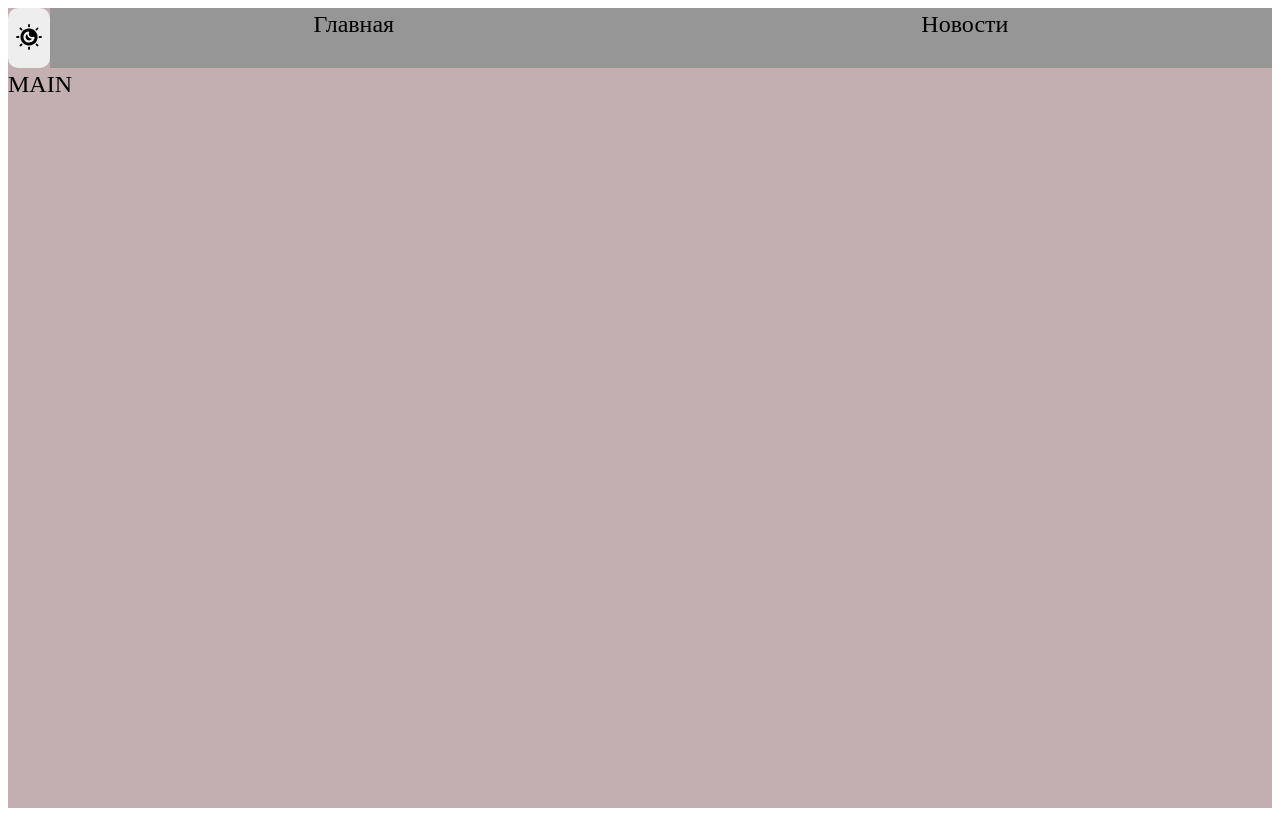
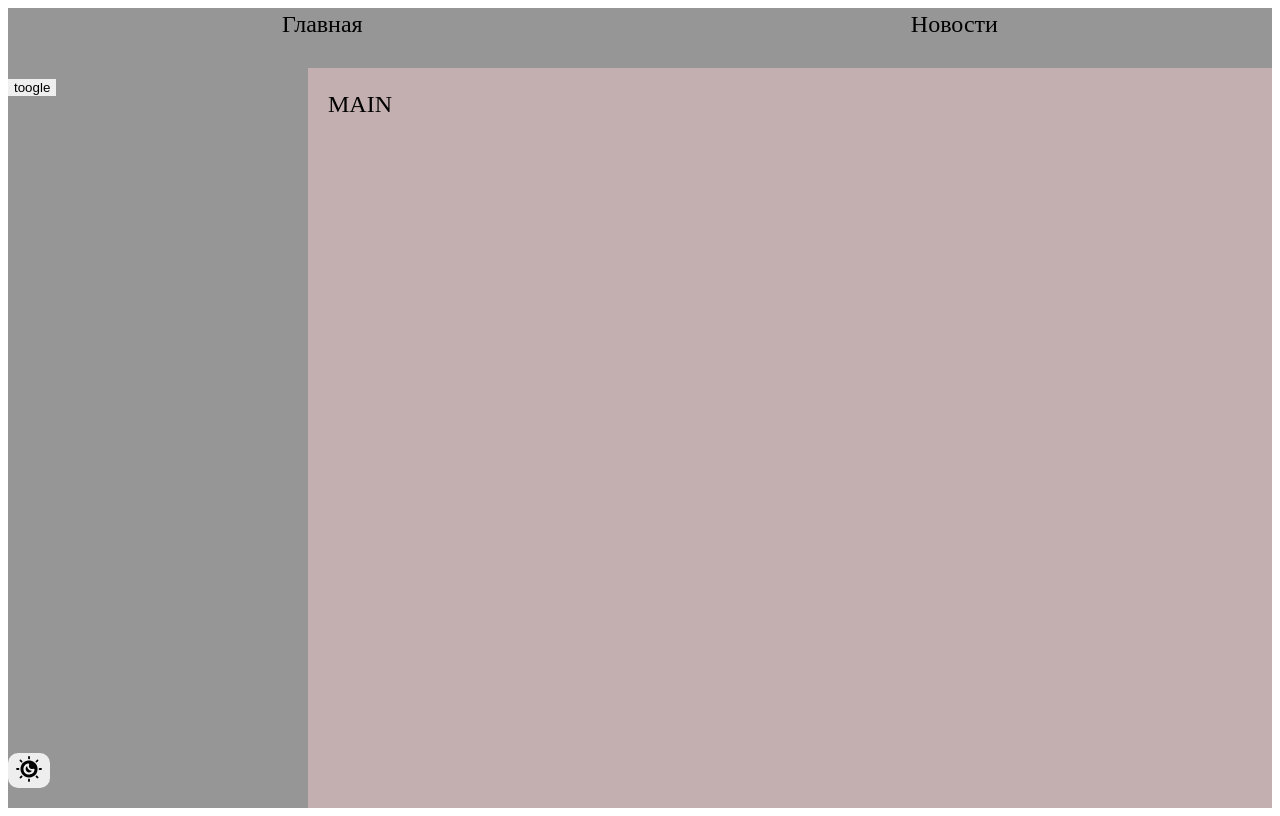
Before and after one commit to mintolime/blog, a React app: page / in a window 1280 px wide. Built offline with nearby package versions, Linux system fonts and the light colour scheme.

Commit message:
dev: added sideBar

```diff
--- a/package.json
+++ b/package.json
@@ -21,13 +21,13 @@
     "css-loader": "^6.6.0",
     "html-webpack-plugin": "^5.5.0",
     "mini-css-extract-plugin": "^2.5.3",
-    "sass": "^1.49.9",
+    "sass": "^1.69.5",
     "sass-loader": "^12.6.0",
     "style-loader": "^3.3.1",
     "ts-loader": "^9.2.6",
     "ts-node": "^10.5.0",
     "typescript": "^4.5.5",
-    "webpack": "^5.69.1",
+    "webpack": "^5.89.0",
     "webpack-cli": "^4.9.2",
     "webpack-dev-server": "^4.7.4"
   },
--- a/src/app/App.tsx
+++ b/src/app/App.tsx
@@ -3,13 +3,17 @@ import { UseTheme } from './providers/ThemeContextProvider';
 import { classNames } from 'shared/lib/helpers/classNames/classNames';
 import { AppRouter } from './providers/router';
 import Navbar from 'widgets/Navbar';
+import SideBar from 'widgets/SideBar';
 
 function App() {
   const { theme } = UseTheme();
   return (
     <div className={classNames('app', {}, [theme])}>
       <Navbar />
+      <main className='main'>
+      <SideBar/>
       <AppRouter />
+      </main>
     </div>
   );
 }
--- a/src/app/providers/router/ui/AppRouter.tsx
+++ b/src/app/providers/router/ui/AppRouter.tsx
@@ -7,7 +7,7 @@ function AppRouter() {
     <Suspense fallback={<div>LOADING....</div>}>
       <Routes>
         {Object.values(routeConfig).map(({ element, path }) => (
-          <Route path={path} key={path} element={element} />
+          <Route path={path} key={path} element={<div className="page-wrapper"> {element}</div>} />
         ))}
       </Routes>
     </Suspense>
--- a/src/app/styles/index.scss
+++ b/src/app/styles/index.scss
@@ -9,3 +9,11 @@
   color: var(--primary-color);
   min-height: 100vh;
 }
+
+.main {
+  display: flex;
+}
+.page-wrapper {
+  flex-grow: 1;
+  padding: 20px;
+}
--- a/src/app/styles/variables/global.scss
+++ b/src/app/styles/variables/global.scss
@@ -6,4 +6,7 @@
   --font-size-m: 24px;
   --font-line-m: 32px;
   --font-m: var(--font-size-m) / var(--font-line-m) var(--font-family-main);
+
+  --sisebar-width:300px;
+  --sisebar-width-collapsed:80px;
 }
--- a/src/widgets/Navbar/ui/Navbar.tsx
+++ b/src/widgets/Navbar/ui/Navbar.tsx
@@ -1,7 +1,6 @@
 import { classNames } from 'shared/lib/helpers/classNames/classNames';
 import cls from './Navbar.module.scss';
 import { Applink } from 'shared/ui/AppLink/Applink';
-import ThemeSwitcher from 'widgets/ThemeSwitcher/ui';
 interface NavBarProps {
   className?: string;
 }
@@ -10,7 +9,7 @@ export const Navbar = ({ className }: NavBarProps) => {
 
   return (
     <div className={classNames(cls.Navbar, {}, [className])}>
-      <ThemeSwitcher />
+
       <div className={cls.links}>
         <Applink to={'/'}>Главная</Applink>
         <Applink to={'/news'}>Новости</Applink>
--- /dev/null
+++ b/src/widgets/SideBar/index.tsx
@@ -0,0 +1,3 @@
+import { SideBar } from './ui/SideBar/SideBar';
+
+export default SideBar;
--- /dev/null
+++ b/src/widgets/SideBar/ui/SideBar/SideBar.scss
@@ -0,0 +1,19 @@
+.SideBar {
+  width: var(--sisebar-width);
+  height: calc(100vh - 60px);
+  background: var(--inverted-bg-color);
+
+  position: relative;
+  transition: width 0.6s;
+}
+
+.collabsed {
+  width: var(--sisebar-width-collapsed);
+}
+
+.switchers {
+  position: absolute;
+  bottom: 20px;
+  display: flex;
+  justify-content: center;
+}
--- /dev/null
+++ b/src/widgets/SideBar/ui/SideBar/SideBar.tsx
@@ -0,0 +1,23 @@
+import React, { useState } from 'react';
+import { classNames } from 'shared/lib/helpers/classNames/classNames';
+import './SideBar.scss';
+import { Button } from 'shared/ui/Button/Button';
+import ThemeSwitcher from 'widgets/ThemeSwitcher/ui';
+interface SideBarProps {
+  className?: string;
+}
+export const SideBar = ({ className }: SideBarProps) => {
+  const [collabsed, setCollapsed] = useState(false);
+  const handleToggleClick = () => {
+    setCollapsed((prev) => !prev);
+  };
+
+  return (
+    <div className={classNames('SideBar', { ['collabsed']: collabsed }, [className])}>
+      <Button onClick={handleToggleClick}>toogle</Button>
+      <div className="switchers">
+      <ThemeSwitcher />
+      </div>
+    </div>
+  );
+};
--- a/tsconfig.json
+++ b/tsconfig.json
@@ -5,7 +5,7 @@
     // Однако это не означает, что теперь вовсе нельзя использовать any.
     // Это означает лишь, что в подобных ситуация разработчик должен явно писать any,
     "noImplicitAny": true,
-    "module": "es6",
+    "module": "ESNext",
     // В какую спецификацию компилируем: для поддержки большинства браузеров
     "target": "es5",
     "jsx": "react-jsx",
--- a/webpack.config.ts
+++ b/webpack.config.ts
@@ -1,24 +1,29 @@
-import path from 'path';
-import webpack from 'webpack';
-import { buildWebpackConfig } from './config/build/buildWebpackConfig';
-import { BuildEnv, BuildPaths } from './config/build/types/config';
+import webpack from 'webpack'
+import {buildWebpackConfig} from "./config/build/buildWebpackConfig";
+import {BuildEnv, BuildPaths} from "./config/build/types/config";
+import path from "path";
 
-export default  (env:BuildEnv) => {
+
+export default (env: BuildEnv) => {
+
     const paths: BuildPaths = {
         entry: path.resolve(__dirname, 'src', 'index.tsx'),
         build: path.resolve(__dirname, 'build'),
         html: path.resolve(__dirname, 'public', 'index.html'),
-    src: path.resolve(__dirname, 'src')
+        src: path.resolve(__dirname, 'src'),
     }
-  const mode = env.mode ||  'development'
-  const isDev = env.mode === 'development'
+
+    const mode = env.mode || 'development';
     const PORT = env.port || 3000;
+
+    const isDev = mode === 'development';
 
     const config: webpack.Configuration = buildWebpackConfig({
         mode,
         paths,
         isDev,
-    port: PORT
+        port: PORT,
     })
+
     return config
 };
```
Also changed, not shown: 1 other file (tests, documents, lock files or other folders). Lines whose indentation alone changed are shown as unchanged.
